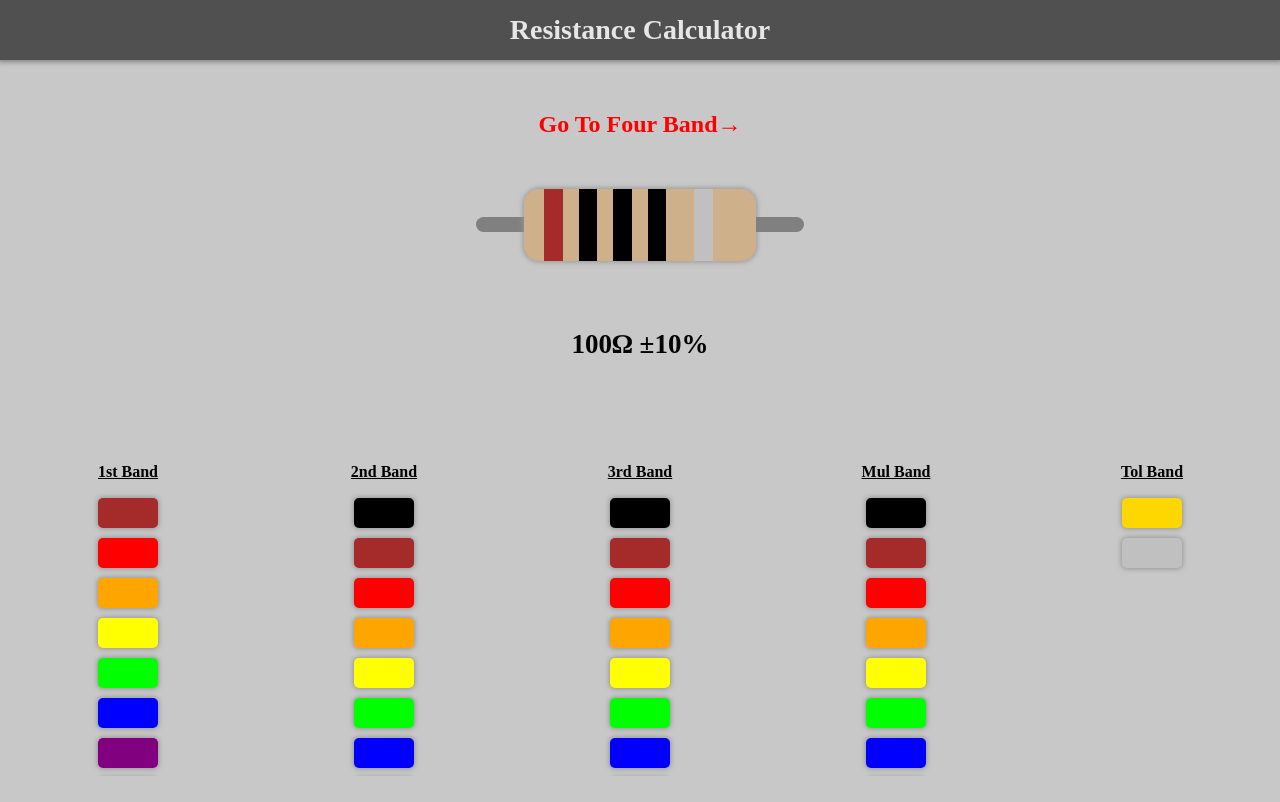
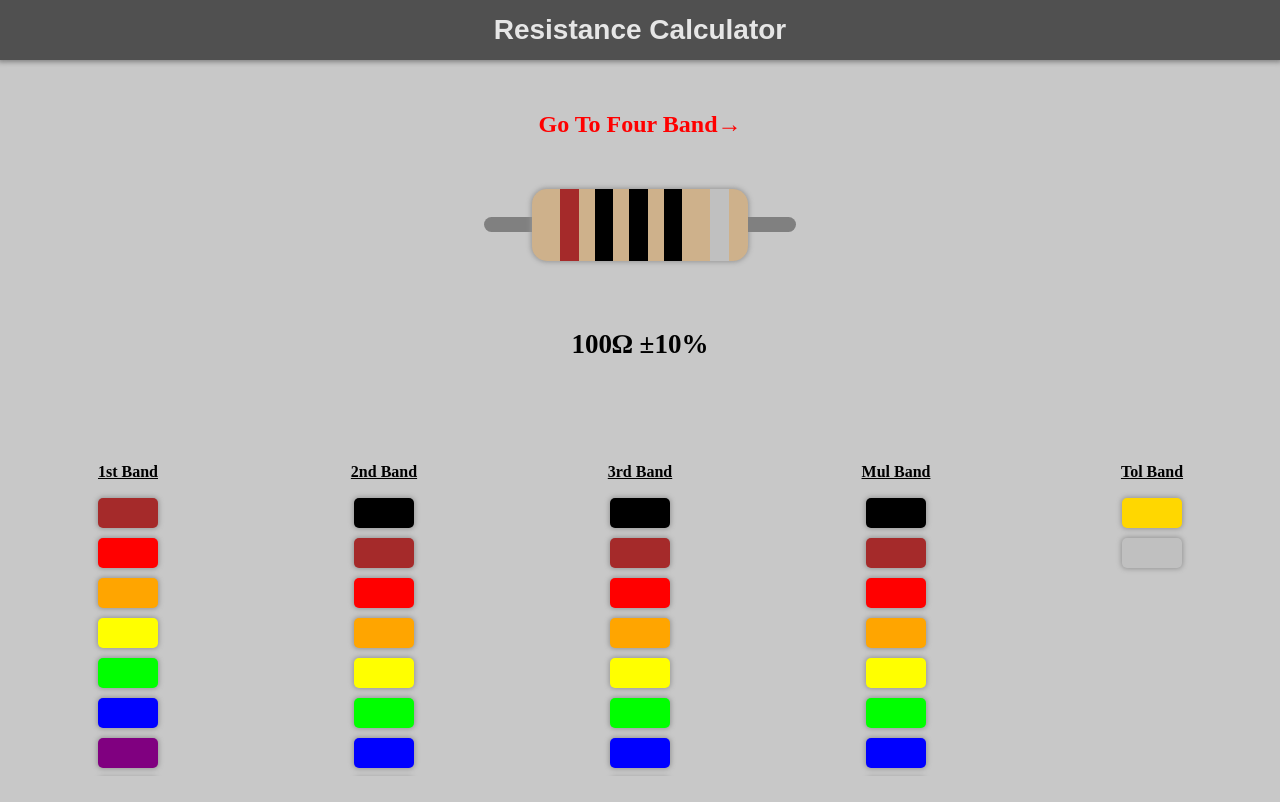
Before and after one commit to Abhinavpr005/Resistor-calculator, a plain HTML site: page fiveband.html in a window 1280 px wide. Drawn offline with Linux system fonts and the light colour scheme.

Commit message:
updated code

```diff
--- a/fiveband/index.html
+++ b/fiveband.html
@@ -1,5 +1,8 @@
+
 <html>
 <head>
+	<meta http-equiv="content-type" content="text/html; charset=utf-8" />
+  	<meta name="viewport" content="width=device-width, initial-scale=1" />
 	<title>
 		resistance converter
 	</title>
@@ -13,6 +16,7 @@
 		}
 		h1{
 			text-align:center;
+			font-family:fantasy;
 			padding:14px;
 			color:rgb(230,230,230);
 			font-size:1.75em;
@@ -64,12 +68,12 @@
 		margin-bottom:-4px;
 		}*/
 		#resistor {
-			width:20.5em;
+			width:19.5em;
 			margin:auto;
 			}
 		#res {
 			display:inline-block;
-			width:14.5em;
+			width:13.5em;
 			height:4.5em;
 			border-radius:15px;
 			background-color:#CEB18B;
@@ -105,7 +109,7 @@
 			width:18.5px;
 			height:4.5em;
 			background-color:brown;
-			margin-left:20px;
+			margin-left:28px;
 		}
 		#sv,#tv,#fov {
 			display:inline-block;
@@ -195,7 +199,7 @@
 </head>
 <body onclick="a()">
 	<h1>Resistance Calculator</h1>
-	<a href="https://abhinavpr005.github.io/Resistor-calculator/index.html" ><h2>Go To Four Band→</h2></a>
+	<a href="index.html" ><h2>Go To Four Band→</h2></a>
 <!--	<div id="res">
 		<div id="fv"></div>
 		<div id="sv"></div>
```
Also changed, not shown: index.html (+7 -5 lines).
